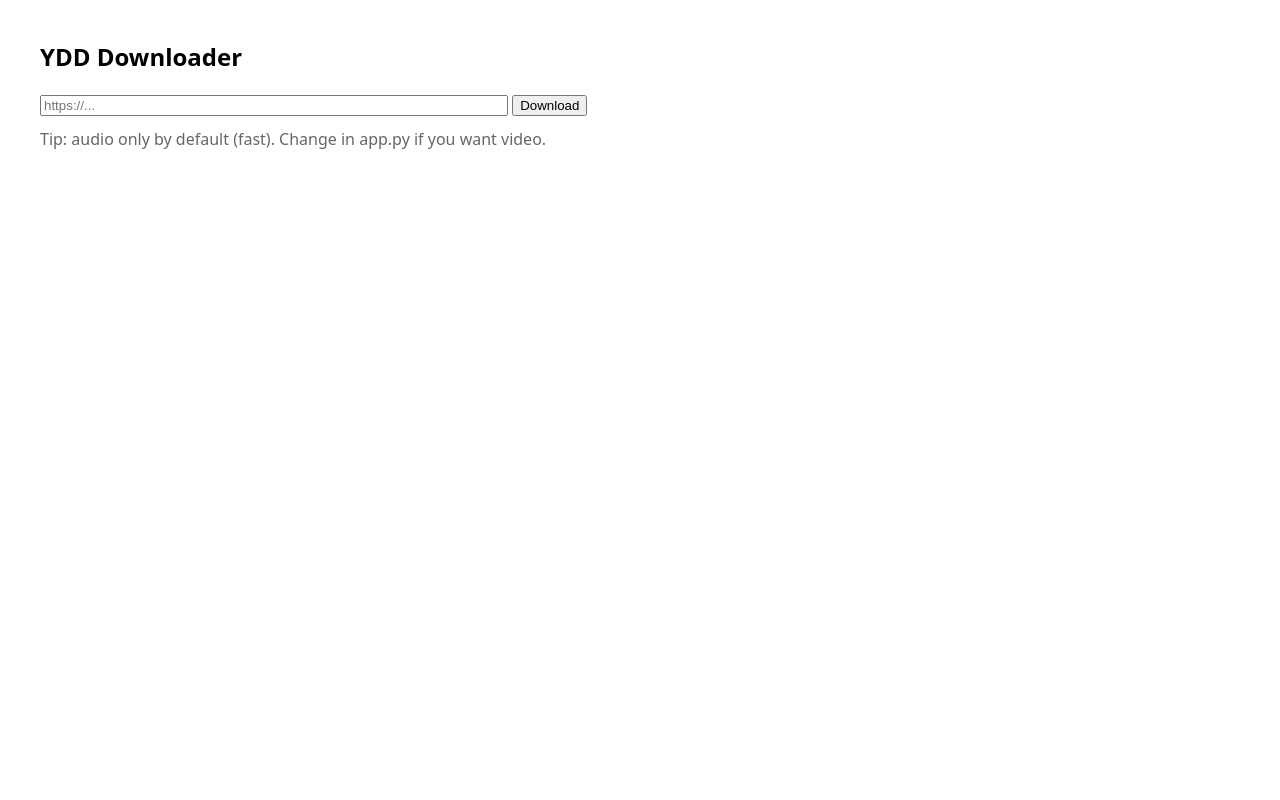
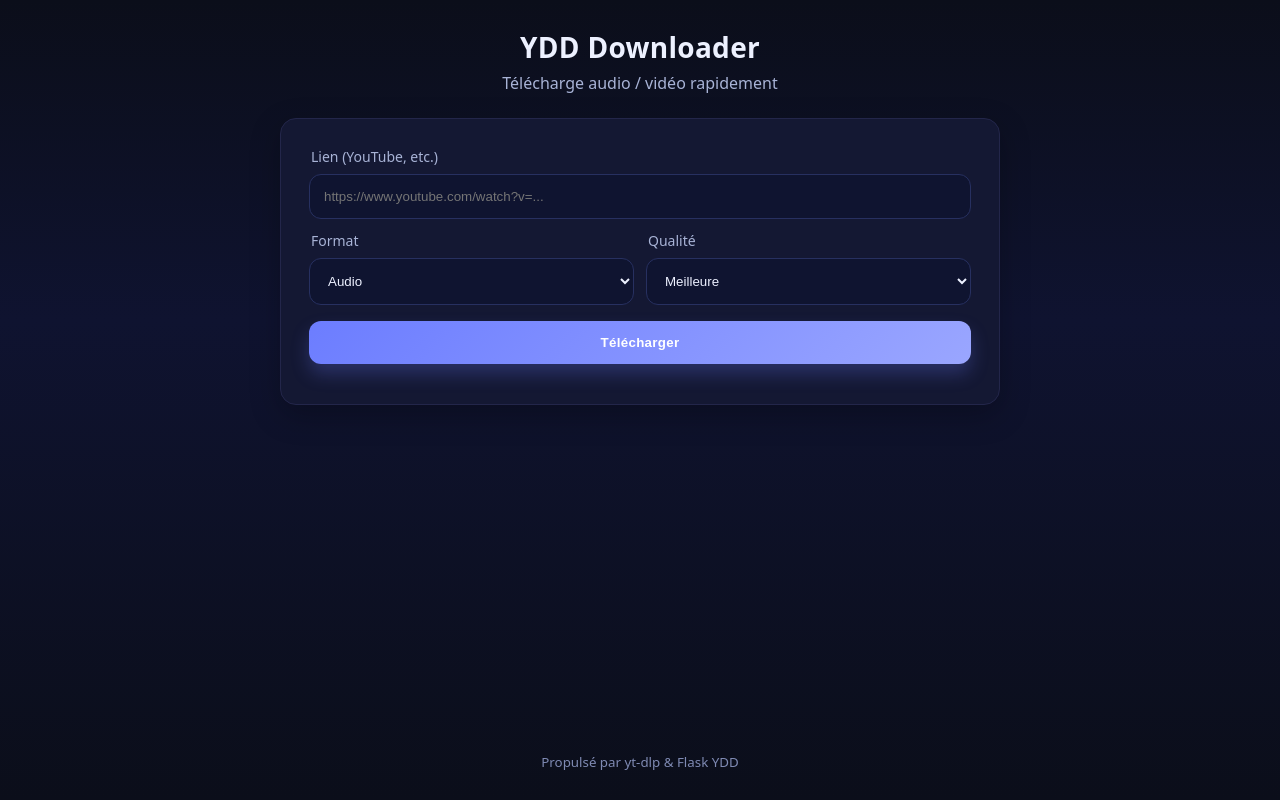
Before and after one commit to viedereve1/ydd-downloader, a Python web app: template templates/index.html in a window 1280 px wide. Run offline with Jinja, Linux system fonts and the light colour scheme; the template is opened without the code that fills it, so the values that code supplies are empty.

Commit message:
feat(ui): nouvelle interface + route /ui

```diff
--- a/app.py
+++ b/app.py
@@ -42,3 +42,7 @@ def download():
         return send_file(filepath, as_attachment=True, download_name=filename)
     except Exception as e:
         return jsonify({"error": str(e)}), 500
+
+@app.route("/ui")
+def ui():
+    return render_template("index.html")
--- a/static/style.css
+++ b/static/style.css
@@ -1,20 +1,29 @@
-:root{ --bg:#0f172a; --panel:#111827; --text:#e5e7eb; --muted:#9ca3af; --accent:#2563eb; }
-*{ box-sizing:border-box; }
-body{ margin:0; background:var(--bg); color:var(--text); font-family:system-ui,Segoe UI,Roboto,Arial; }
-.container{ max-width:760px; margin:32px auto; padding:0 16px; }
-h1{ margin:0 0 16px; font-size:28px; }
-.card{ background:var(--panel); border-radius:12px; padding:16px; box-shadow:0 6px 24px rgba(0,0,0,.25); }
-label{ display:block; margin-bottom:6px; color:var(--muted); }
-input#url{ width:100%; padding:12px 14px; border-radius:8px; border:1px solid #243042; background:#0b1220; color:var(--text); }
-.row{ display:flex; gap:16px; margin:10px 0 8px; }
-.row label{ color:var(--text); }
-button#btn, button#clear{ background:var(--accent); color:white; border:0; padding:10px 16px; border-radius:8px; cursor:pointer; }
-button#btn:disabled{ opacity:.6; cursor:not-allowed; }
-.msg{ margin-top:10px; min-height:22px; }
-.progress{ height:10px; background:#0b1220; border:1px solid #1f2937; border-radius:999px; margin-top:10px; overflow:hidden; }
-.progress.hidden{ display:none; }
-.bar{ height:100%; width:0%; background:linear-gradient(90deg,#22c55e,#16a34a); transition:width .2s ease; }
-.progressText{ font-size:13px; color:var(--muted); margin-top:6px; min-height:18px; }
-.help{ margin:18px 0; }
-#history .item{ background:#0b1220; padding:10px; border-radius:8px; margin:8px 0; border:1px solid #1f2937; }
-#history a{ color:#38bdf8; text-decoration:none; }
+:root{
+  --bg:#0f1221; --card:#141833; --text:#edf1ff; --muted:#a8b3d6;
+  --pri:#6c7dff; --pri2:#9aa6ff; --ok:#35c26b; --err:#ff6b6b;
+  --br:16px; --pad:18px; --shadow: 0 10px 30px rgba(0,0,0,.25);
+  font-family: system-ui, -apple-system, Segoe UI, Roboto, Inter, Arial, sans-serif;
+}
+*{box-sizing:border-box}
+body{margin:0; background:linear-gradient(180deg,#0b0e1a, #0f1330 40%, #0b0e1a); color:var(--text);}
+.wrap{min-height:100dvh; display:flex; flex-direction:column; align-items:center; gap:24px; padding:28px}
+header{display:flex; flex-direction:column; align-items:center; gap:6px}
+h1{margin:0; font-size:28px; letter-spacing:.3px}
+.tag{margin:0; color:var(--muted)}
+.card{width:min(720px,100%); background:var(--card); border-radius:var(--br); padding:clamp(16px,4vw,28px); box-shadow:var(--shadow); border:1px solid #23264a}
+.lbl{display:block; margin:0 0 8px 2px; color:var(--muted); font-size:14px}
+.inp{width:100%; background:#0f1430; color:var(--text); border:1px solid #273060; border-radius:12px; padding:14px 14px; outline:none; transition:.2s}
+.inp:focus{border-color:var(--pri); box-shadow:0 0 0 4px rgba(108,125,255,.15)}
+.row{display:flex; gap:12px; margin-top:12px}
+.col{flex:1}
+.btn{
+  margin-top:16px; width:100%; padding:14px 18px; border:none; border-radius:12px;
+  background:linear-gradient(135deg,var(--pri),var(--pri2)); color:white; font-weight:600; letter-spacing:.3px;
+  box-shadow:0 10px 18px rgba(108,125,255,.25); cursor:pointer; transition:transform .08s ease, filter .2s;
+}
+.btn:hover{filter:brightness(1.05)}
+.btn:active{transform:translateY(1px)}
+.msg{margin-top:12px; font-size:14px; color:var(--muted)}
+.msg.ok{color:var(--ok)} .msg.err{color:var(--err)}
+footer{margin-top:auto; color:#7f8ab3}
+@media (max-width:640px){ .row{flex-direction:column} }
--- a/templates/index.html
+++ b/templates/index.html
@@ -1,12 +1,72 @@
 <!doctype html>
-<html>
-  <head><meta charset="utf-8"><title>YDD</title></head>
-  <body style="font-family:system-ui;margin:40px;">
-    <h2>YDD Downloader</h2>
-    <form action="/download" method="get">
-      <input type="url" name="url" placeholder="https://..." style="width:460px" required>
-      <button type="submit">Download</button>
-    </form>
-    <p style="margin-top:12px;color:#666">Tip: audio only by default (fast). Change in app.py if you want video.</p>
-  </body>
+<html lang="fr">
+<head>
+  <meta charset="utf-8" />
+  <meta name="viewport" content="width=device-width,initial-scale=1" />
+  <title>YDD Downloader</title>
+  <link rel="stylesheet" href="/static/style.css">
+</head>
+<body>
+  <div class="wrap">
+    <header>
+      <h1>YDD Downloader</h1>
+      <p class="tag">Télécharge audio / vidéo rapidement</p>
+    </header>
+
+    <main class="card">
+      <label class="lbl" for="url">Lien (YouTube, etc.)</label>
+      <input id="url" class="inp" placeholder="https://www.youtube.com/watch?v=..." />
+
+      <div class="row">
+        <div class="col">
+          <label class="lbl" for="format">Format</label>
+          <select id="format" class="inp">
+            <option value="audio">Audio</option>
+            <option value="video">Vidéo</option>
+          </select>
+        </div>
+        <div class="col">
+          <label class="lbl" for="quality">Qualité</label>
+          <select id="quality" class="inp">
+            <option value="best">Meilleure</option>
+            <option value="medium">Moyenne</option>
+            <option value="low">Basse</option>
+          </select>
+        </div>
+      </div>
+
+      <button id="btn" class="btn">Télécharger</button>
+
+      <div id="msg" class="msg"></div>
+    </main>
+
+    <footer>
+      <small>Propulsé par yt-dlp &amp; Flask   YDD</small>
+    </footer>
+  </div>
+
+  <script>
+  const btn = document.getElementById('btn');
+  const url = document.getElementById('url');
+  const format = document.getElementById('format');
+  const quality = document.getElementById('quality');
+  const msg = document.getElementById('msg');
+
+  function note(t, ok=true){
+    msg.textContent = t;
+    msg.className = 'msg ' + (ok ? 'ok' : 'err');
+  }
+
+  btn.addEventListener('click', () => {
+    const u = url.value.trim();
+    if(!u){ note("Entre un lien valide.", false); return; }
+    note("Préparation du téléchargement");
+    // On redirige le navigateur vers /download pour déclencher la réponse de fichier côté serveur
+    const qs = new URLSearchParams({ url: u, format: format.value, quality: quality.value });
+    window.location.href = `/download?${qs.toString()}`;
+    // Astuce UX : message persistant si latence
+    setTimeout(()=>note("Si rien ne se passe, patiente encore quelques secondes"), 3000);
+  });
+  </script>
+</body>
 </html>
```
